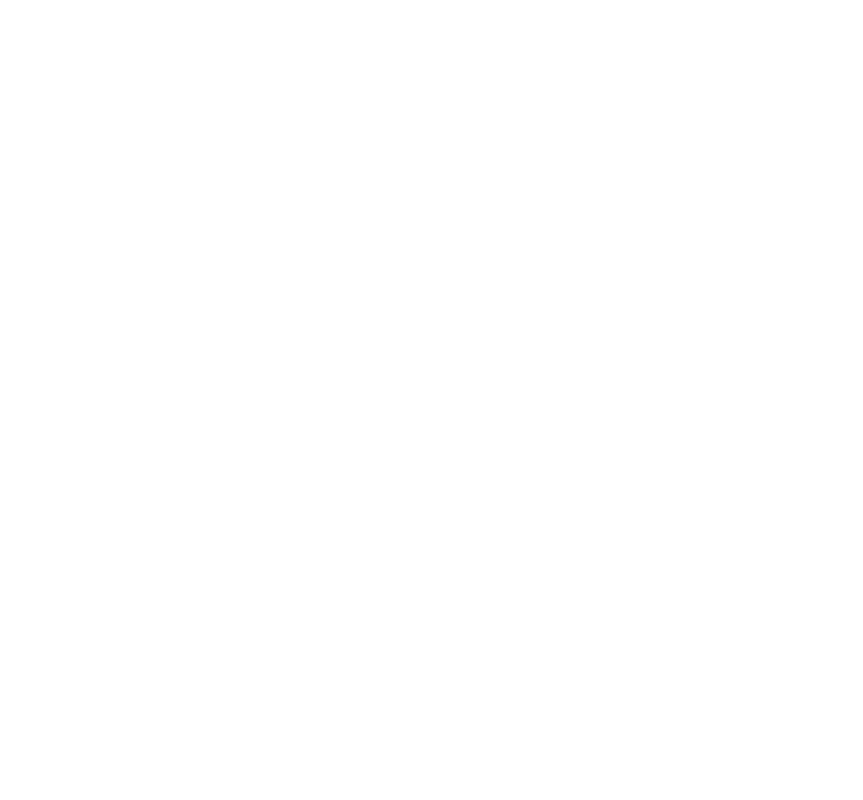
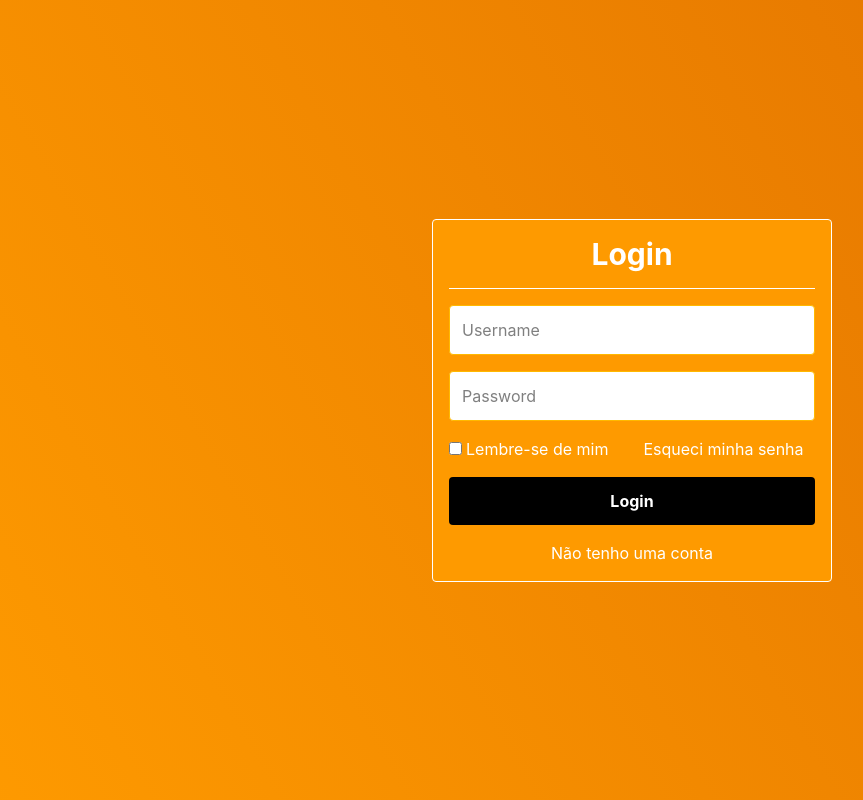
Before and after one commit to Hayarant/react-formularios-dinamicos, a React (Vite) app: page /login in a window 1280 px wide. Before the commit this address had no page. Shown: the whole page, without its empty margins (8-871 px from the left). Built offline with nearby package versions, Linux system fonts and the light colour scheme.

Commit message:
feat: criado tela de login

```diff
--- a/src/App.tsx
+++ b/src/App.tsx
@@ -1,12 +1,15 @@
 import { Routes, Route } from 'react-router-dom'
-import Login from './pages/no-auth/Login'
+import Login from './pages/Login'
 
 
 function App() {
   return (
-    <Routes>
-      <Route path="/" element={<Login />} />
-    </Routes>
+    <div>
+      <Routes>
+        <Route path='/' element={<h1>Home</h1>} />
+        <Route path='/login' element={<Login />} />
+      </Routes>
+    </div>
   )
 }
 
--- /dev/null
+++ b/src/components/Button.tsx
@@ -0,0 +1,17 @@
+interface ButtonProps {
+  text: string
+  onClick: () => void
+}
+
+const Button = ({ text, onClick }: ButtonProps) => {
+  return (
+    <button
+    className='w-full bg-black text-white font-bold py-3 rounded hover:bg-amber-600 transition-colors duration-300'
+    onClick={onClick}
+    >
+      {text}
+    </button>
+  )
+}
+
+export default Button
--- /dev/null
+++ b/src/components/Checkbox.tsx
@@ -0,0 +1,18 @@
+import type { Size } from '../types/Login'
+import { SizeClasses } from '../constants/Login'
+
+interface CheckboxProps {
+  text: string
+  size?: Size
+}
+
+const Checkbox = ({ text, size = 'medium' }: CheckboxProps) => {
+  return (
+    <div className={`${SizeClasses[size]} flex items-center gap-1`}>
+        <input type='checkbox' className='border border-amber-400 rounded' />
+        <label className='text-md text-white'>{text}</label>
+    </div>
+  )
+}
+
+export default Checkbox
--- a/src/components/Form/Input.tsx
+++ /dev/null
@@ -1,21 +0,0 @@
-interface InputProps {
-  name: string
-  placeholder: string
-  type?: string
-}
-
-const Input = (props: InputProps) => {
-  return (
-    <div>
-      <input
-        id={props.name}
-        name={props.name}
-        placeholder={props.placeholder}
-        type={props.type}
-        className="w-full p-2 border border-gray-300 bg-gray-200 rounded"
-      />
-    </div>
-  )
-}
-
-export default Input
--- /dev/null
+++ b/src/components/Input.tsx
@@ -0,0 +1,16 @@
+interface InputProps {
+  type: string
+  placeholder: string
+  value?: string
+}
+
+const Input = ({ type, placeholder, value }: InputProps) => {
+  return (
+    <input
+    type={type}
+    placeholder={placeholder}
+    value={value}
+    className='w-full border bg-white border-amber-400 rounded p-3'/>)
+}
+
+export default Input
--- /dev/null
+++ b/src/components/Link.tsx
@@ -0,0 +1,18 @@
+import type { Size } from '../types/Login'
+import { SizeClasses } from '../constants/Login'
+
+interface LinkProps {
+  text: string
+  onClick: () => void
+  size?: Size
+}
+
+const Link = ({ text, onClick, size = 'medium' }: LinkProps) => {
+  return (
+    <button className={`${SizeClasses[size]} text-white cursor-pointer hover:underline`} onClick={onClick}>
+        {text}
+    </button>
+  )
+}
+
+export default Link
--- a/src/components/Login/FormLogin.tsx
+++ /dev/null
@@ -1,15 +0,0 @@
-import Input from "../Form/Input"
-
-const FormLogin = () => {
-  return (
-    <div className="flex flex-1 flex-col min-h-75 rounded-sm items-center bg-green-600 gap-4">
-
-      <Input name="username" type="email" placeholder="Digite seu email"/>
-      <Input name="password" type="password" placeholder="Digite sua senha"/>
-
-      <button className="bg-blue-500 hover:bg-blue-700 text-white font-bold py-2 px-4 rounded">Entrar</button>
-    </div>
-  )
-}
-
-export default FormLogin
--- /dev/null
+++ b/src/components/Title.tsx
@@ -0,0 +1,11 @@
+interface TitleProps {
+  title: string
+}
+
+const Title = ({ title }: TitleProps) => {
+  return (
+    <h1 className='text-3xl text-white font-bold'>{title}</h1>
+  )
+}
+
+export default Title
--- /dev/null
+++ b/src/constants/Login.ts
@@ -0,0 +1,7 @@
+const SizeClasses = {
+    small: 'w-25',
+    medium: 'w-50',
+    large: 'w-full'
+}
+
+export { SizeClasses }
--- /dev/null
+++ b/src/pages/Login.tsx
@@ -0,0 +1,26 @@
+import Checkbox from '../components/Checkbox'
+import Input from '../components/Input'
+import Title from '../components/Title'
+import Button from '../components/Button'
+import Link from '../components/Link'
+
+const Login = () => {
+  return (
+    <div className='w-screen h-screen flex flex-col items-center justify-center gap-4 bg-linear-60 from-amber-500 to-amber-600'>
+        <div className='min-h-50 w-100 p-4 border rounded flex flex-col items-center gap-4 bg-amber-500 border-white'>
+            <Title title='Login' />
+            <hr className='w-full border-t border-white' />
+            <Input type='text' placeholder='Username' />
+            <Input type='password' placeholder='Password' />
+            <div className='w-full flex items-center justify-between'>
+                <Checkbox text='Lembre-se de mim' size='medium'/>
+                <Link text='Esqueci minha senha' onClick={() => {}} size='medium' />
+            </div>
+            <Button text='Login' onClick={() => {}} />
+            <Link text='Não tenho uma conta' onClick={() => {}} />
+        </div>
+    </div>
+  )
+}
+
+export default Login
--- a/src/pages/no-auth/Login.tsx
+++ /dev/null
@@ -1,16 +0,0 @@
-import FormLogin from '../../components/Login/FormLogin'
-
-const Login = () => {
-  return (
-    <div className="flex h-screen w-full">
-      <div className="flex flex-1 bg-grey-200 items-center h-full p-2">
-        <FormLogin />
-      </div>
-      <div className="flex-2 bg-green-600 h-full p-2">
-        {/* Logo e Mensagem de boas vindas */}
-      </div>
-    </div>
-  )
-}
-
-export default Login
--- /dev/null
+++ b/src/types/Login.ts
@@ -0,0 +1,9 @@
+type Size = 'small' | 'medium' | 'large';
+
+const  SizeClasses = {
+    small: 'w-4 h-4',
+    medium: 'w-5 h-5',
+    large: 'w-6 h-6'
+  }
+
+export type { Size , SizeClasses}
```
